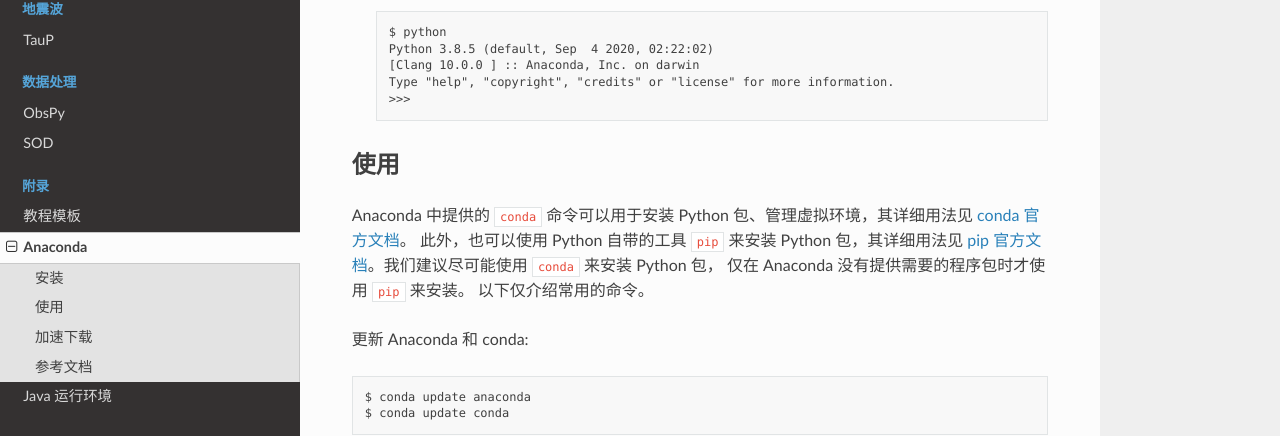
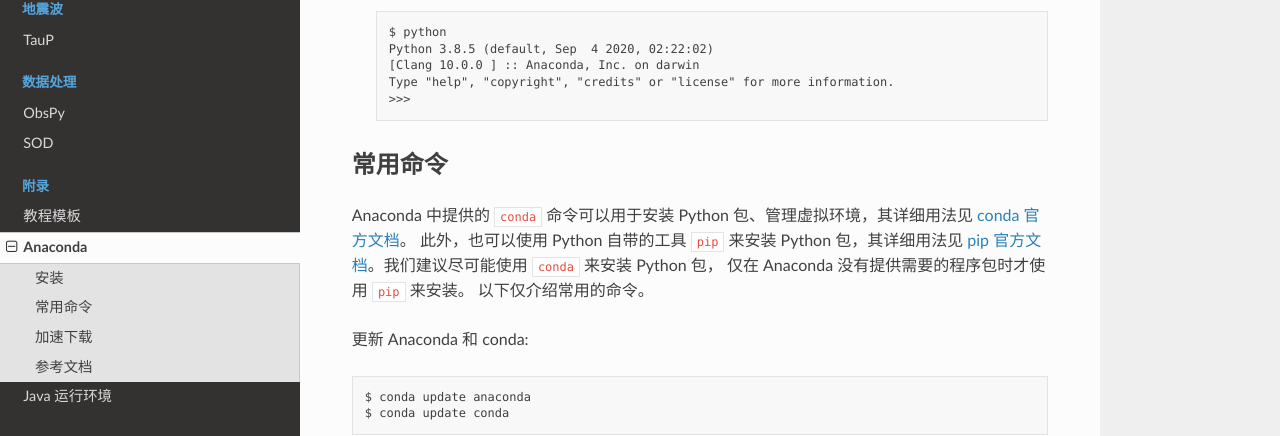
Before and after one commit to seismo-learn/software, a Sphinx documentation site: the page built from source/anaconda/index.rst, in a window 1280 px wide and 900 px high, scrolled down 1062 px. Shown: the part 112-548 px from the top of the window. Built offline with Sphinx 7.4.7 and the Read the Docs theme 2.0.0, drawn with Linux system fonts in a browser that asks for light colours.

Commit message:
Update source/anaconda/index.rst
Co-authored-by: Jiayuan Yao <coreman.seism@gmail.com>

```diff
--- a/source/anaconda/index.rst
+++ b/source/anaconda/index.rst
@@ -46,7 +46,7 @@
       Type "help", "copyright", "credits" or "license" for more information.
       >>>
 
-使用
+常用命令
 ----
 
 Anaconda 中提供的 ``conda`` 命令可以用于安装 Python 包、管理虚拟环境，其详细用法见
```
